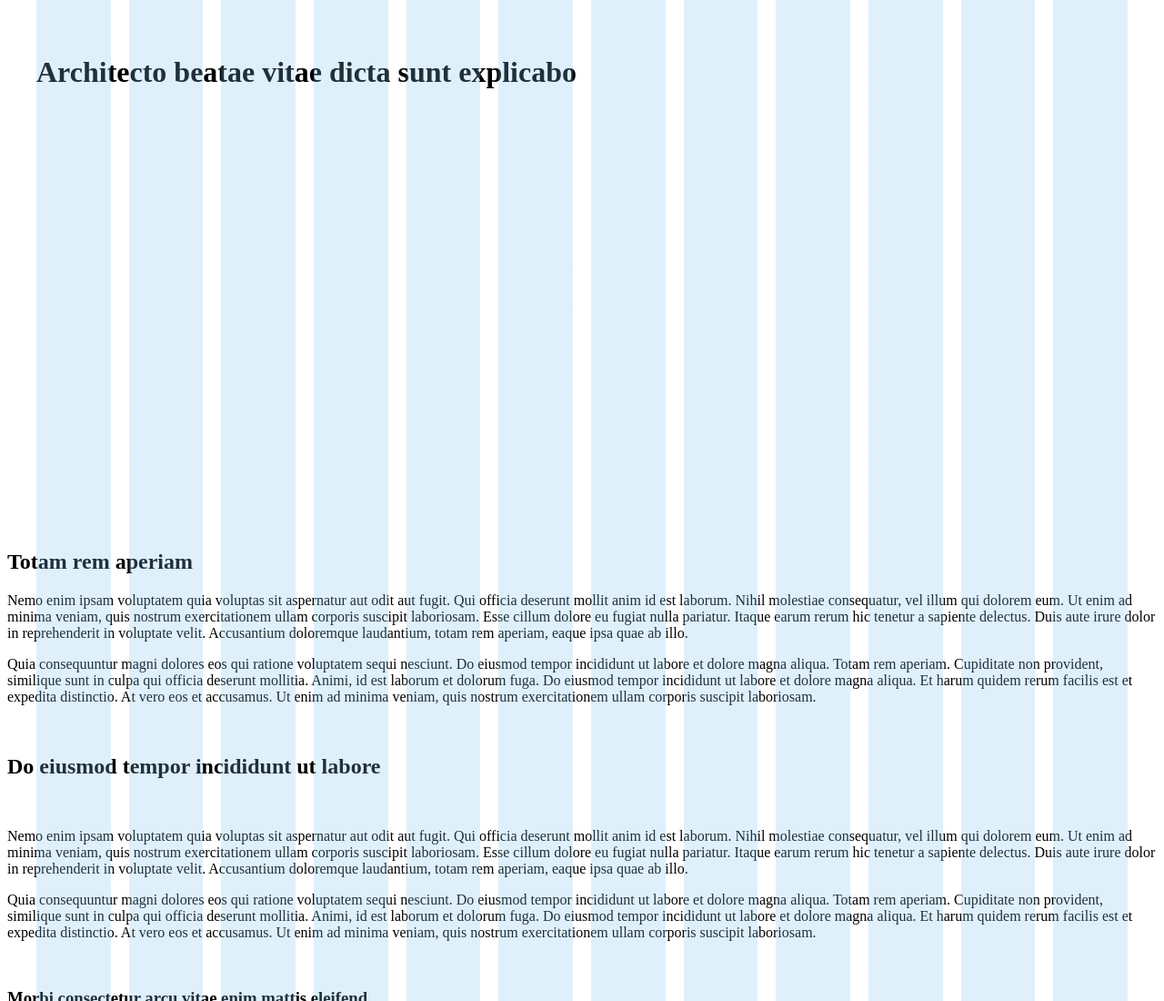
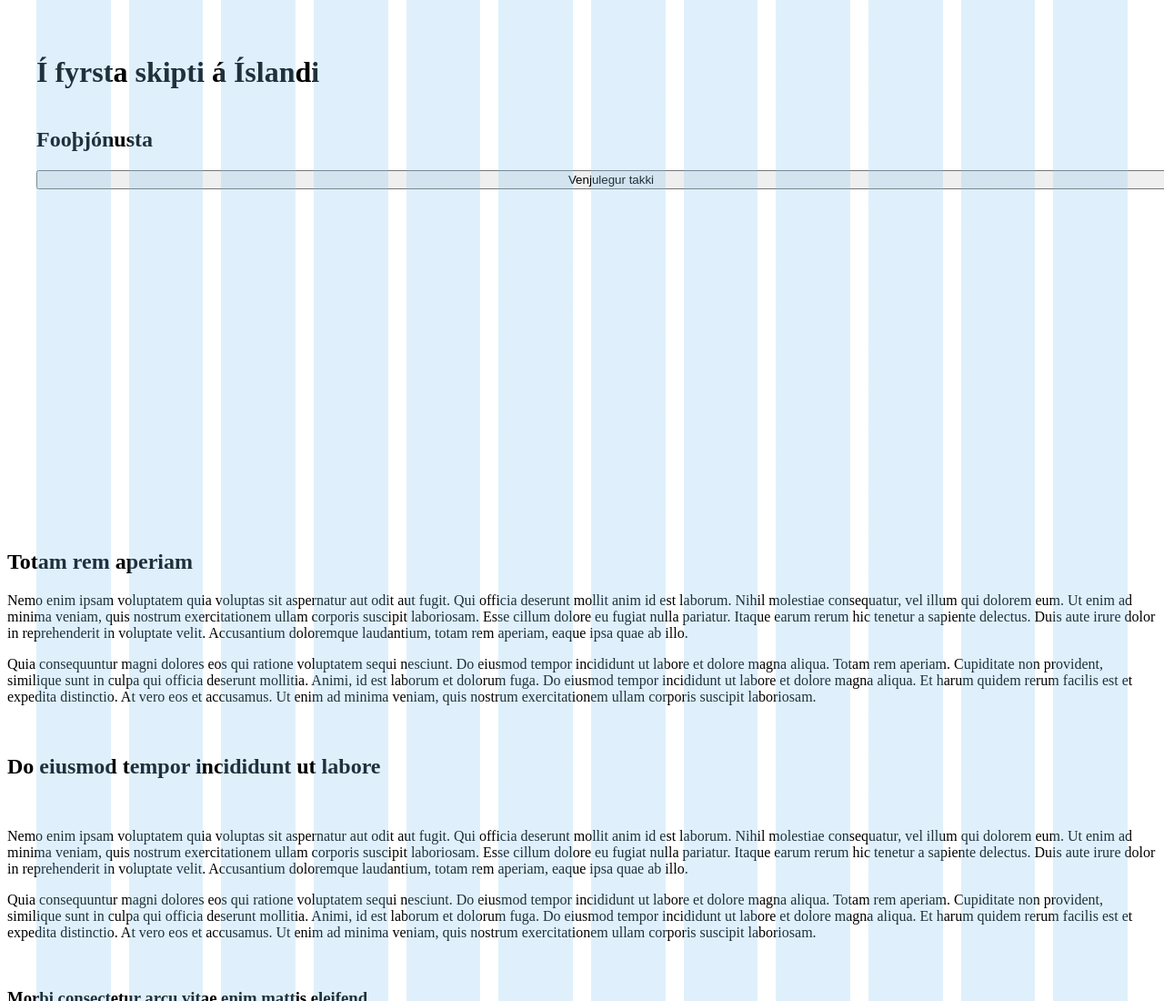
Before and after one commit to Waiting4Tea/stor_Verkefni_1, a plain HTML site: page index.html in a window 1280 px wide. Shown: the top 1100 px of the page at 91% size. Drawn offline with Linux system fonts and the light colour scheme.

Commit message:
Update index.html
update

```diff
--- a/index.html
+++ b/index.html
@@ -9,7 +9,9 @@
   </head>
   <body>
     <header class="header">
-      <h1 class="heading heading--one">Architecto beatae vitae dicta sunt explicabo</h1>
+      <h1>Í fyrsta skipti á Íslandi</h1>
+      <h2>Fooþjónusta</h2>
+      <button class="button">Venjulegur takki</button>
     </header>
     <main>
       <div class="grid">
```
